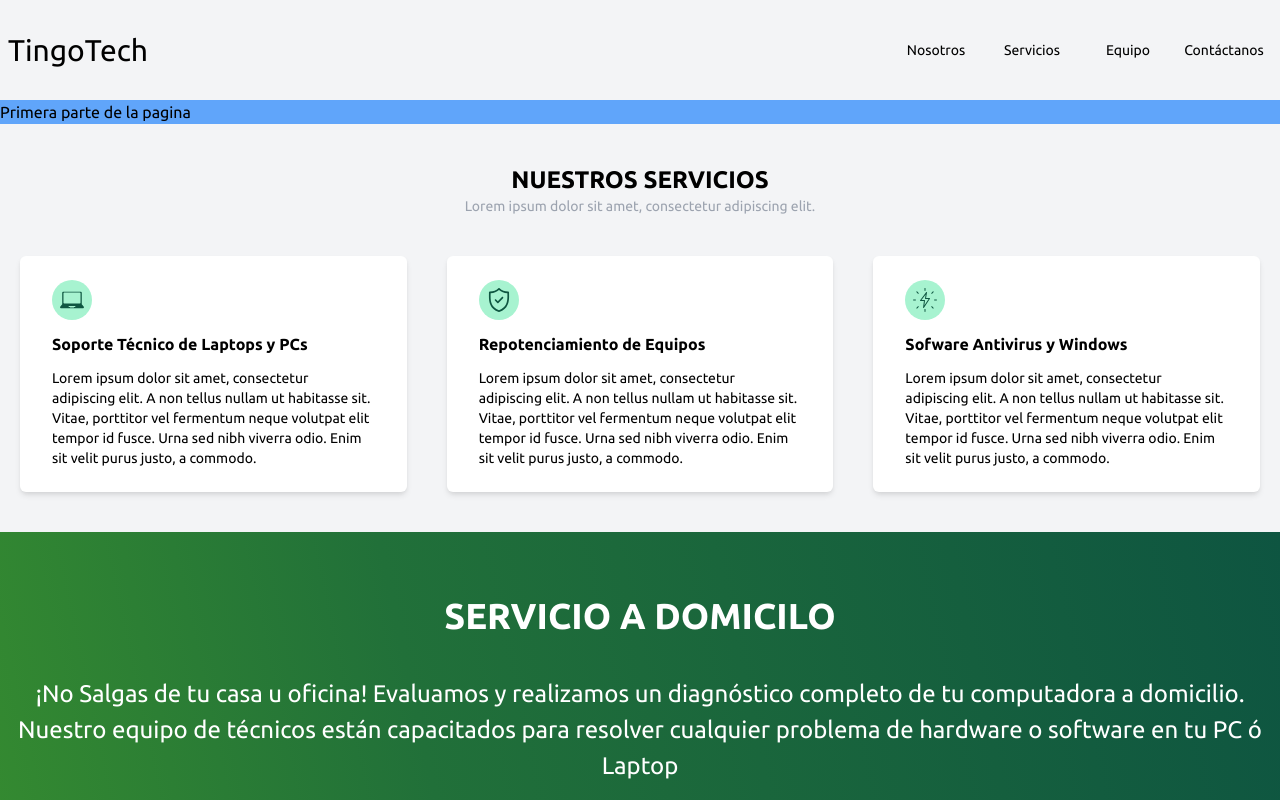
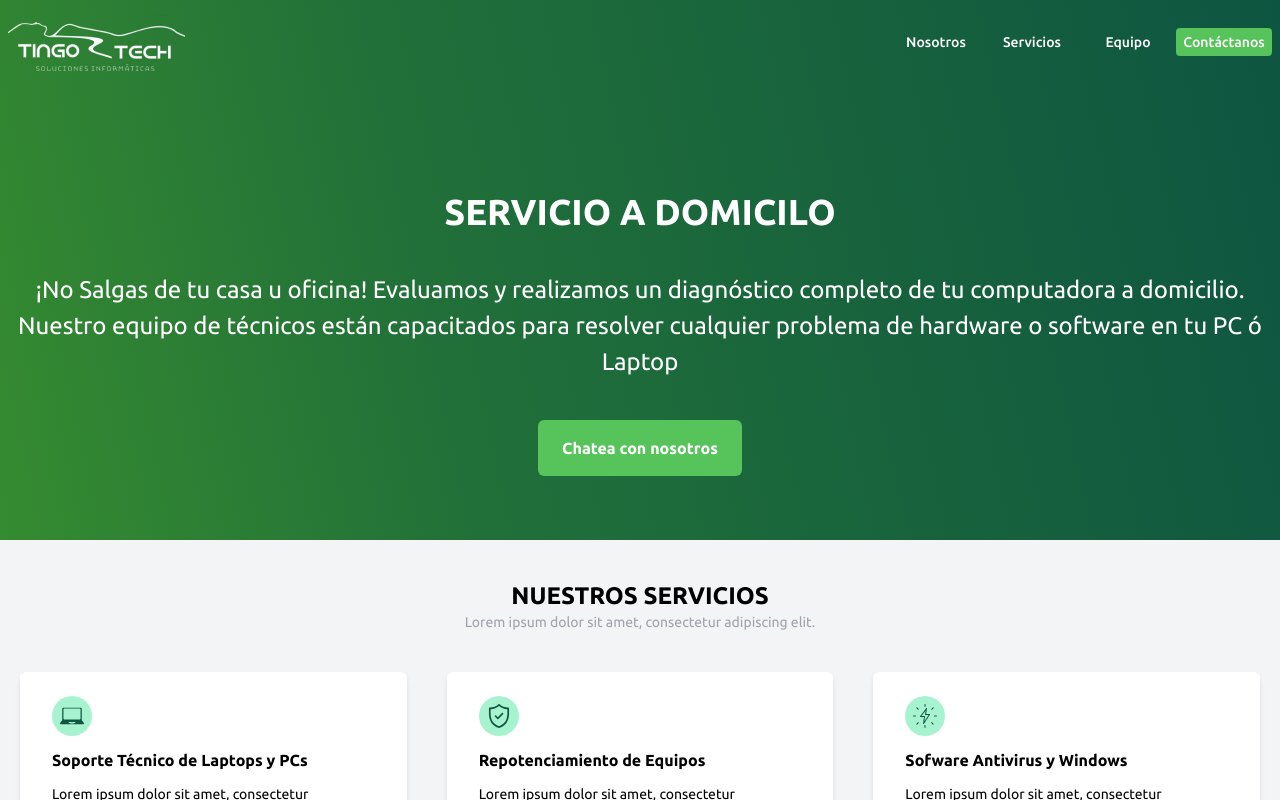
Before and after one commit to wasi-lat/tingotech, a Next.js app: page / in a window 1280 px wide. Shown: the top 800 px of the page. Built offline with nearby package versions, Linux system fonts and the light colour scheme.

Commit message:
ADD: styles in the navbar

```diff
--- a/components/shared/navbar.js
+++ b/components/shared/navbar.js
@@ -2,36 +2,36 @@ import Link from "next/link";
 
 export default function Navbar() {
   return (
-    <header className="py-3 px-2 md:py-8">
+    <header className="absolute w-full py-3 px-2">
       <nav className="container mx-auto flex justify-between items-center">
         <ul className="mr-3 text-2xl md:text-3xl">
           <li>
             <Link href="/">
-              <a title="OpenTech">
-                TingoTech
+              <a title="Tingo Texh" className="">
+                <img className="object-contain w-full h-full" src="/img/logo.png" alt="Tingo Tech" />
               </a>
             </Link>
           </li>
         </ul>
         <ul className="flex items-center overflow-auto text-sm">
           <li className="text-center w-24 mr-6 md:m-0">
-            <Link href="#">
-              <a title="Nosotros">Nosotros</a>
+            <Link scroll={true} href="#about-us">
+              <a title="Nosotros" className="text-white font-medium">Nosotros</a>
             </Link>
           </li>
           <li className="text-center w-24 mr-6 md:m-0">
-            <Link href="#">
-              <a title="Servicios">Servicios</a>
+            <Link scroll={true} href="#services">
+              <a title="Servicios" className="text-white font-medium">Servicios</a>
             </Link>
           </li>
           <li className="text-center w-24 mr-6 md:m-0">
-            <Link href="#">
-              <a title="Equipo">Equipo</a>
+            <Link scroll={true} href="#team">
+              <a title="Equipo" className="text-white font-medium">Equipo</a>
             </Link>
           </li>
-          <li className="text-center w-24 mr-6 md:m-0">
+          <li className="text-center w-24 mr-6 bg-primary py-1 rounded md:m-0">
             <Link href="#">
-              <a title="Contáctanos">Contáctanos</a>
+              <a title="Contáctanos" className="text-white font-medium">Contáctanos</a>
             </Link>
           </li>
         </ul>
--- a/pages/index.js
+++ b/pages/index.js
@@ -6,12 +6,18 @@ export default function Home() {
   return (
     <Layout>
       <main>
-        <section className="bg-green-400">
-          <div className="container mx-auto bg-blue-400">
-            <h1>Primera parte de la pagina</h1>
+        <section className="pt-48 py-16" style={{background: 'linear-gradient(257.86deg, #0E5541 0%, #217039 65.94%, #358B30 100%)'}}>
+          <div className="container mx-auto flex flex-col items-center">
+            <h2 className="font-bold text-4xl text-white">SERVICIO A DOMICILO</h2>
+            <p className="text-white text-center my-10" style={{fontSize: '24px', lineHeight: '150.5%;'}}>
+              ¡No Salgas de tu casa u oficina! Evaluamos y realizamos un diagnóstico
+              completo de tu computadora a domicilio. Nuestro equipo de técnicos están
+              capacitados para resolver cualquier problema de hardware o software en tu
+              PC ó Laptop</p>
+            <button className="text-white font-bold rounded-md bg-primary" style={{padding: '16px 24px'}} >Chatea con nosotros</button>
           </div>
         </section>
-        <section className="container mx-auto my-10">
+        <section id="about-us" className="container mx-auto my-10">
           <div className="flex flex-col items-center my-10">
             <h2 className="font-bold text-2xl">NUESTROS SERVICIOS</h2>
             <p className="text-gray-400 text-sm">Lorem ipsum dolor sit amet, consectetur adipiscing elit.</p>
@@ -54,10 +60,10 @@ export default function Home() {
               completo de tu computadora a domicilio. Nuestro equipo de técnicos están
               capacitados para resolver cualquier problema de hardware o software en tu
               PC ó Laptop</p>
-            <button className="text-white font-bold rounded-md" style={{background: '#56C35B' , padding: '16px 24px'}} >Chatea con nosotros</button>
+            <button className="text-white font-bold rounded-md bg-primary" style={{padding: '16px 24px'}} >Chatea con nosotros</button>
           </div>
         </section>
-        <section className="container mx-auto my-10">
+        <section id="services" className="container mx-auto my-10">
           <div className="flex flex-col items-center my-10">
             <h2 className="font-bold text-2xl">PROBLEMAS COMUNES</h2>
             <p className="text-gray-400 text-sm text-center w-80">
@@ -162,7 +168,7 @@ export default function Home() {
               CONTAMOS CON EL REGISTRO NACIONAL DE PROVEEDORES (RNP)
               PARA TRABAJAR CON EL ESTADO PERUANO.
             </h2>
-            <button className="text-white font-bold rounded-md" style={{background: '#56C35B' , padding: '16px 24px'}} >
+            <button className="text-white font-bold rounded-md bg-primary" style={{padding: '16px 24px'}} >
               Conversa con nosotros
             </button>
           </div>
@@ -211,7 +217,7 @@ export default function Home() {
         <section className="py-8" style={{background: 'linear-gradient(257.86deg, #0E5541 0%, #217039 65.94%, #358B30 100%)'}}>
           <BrandSlide />
         </section>
-        <section className="container mx-auto my-10">
+        <section id="team" className="container mx-auto my-10">
           <div className="flex flex-col items-center my-10">
             <h2 className="font-bold text-2xl">NUESTRO EQUIPO</h2>
             <p className="text-gray-400 text-sm text-center w-80">
```
